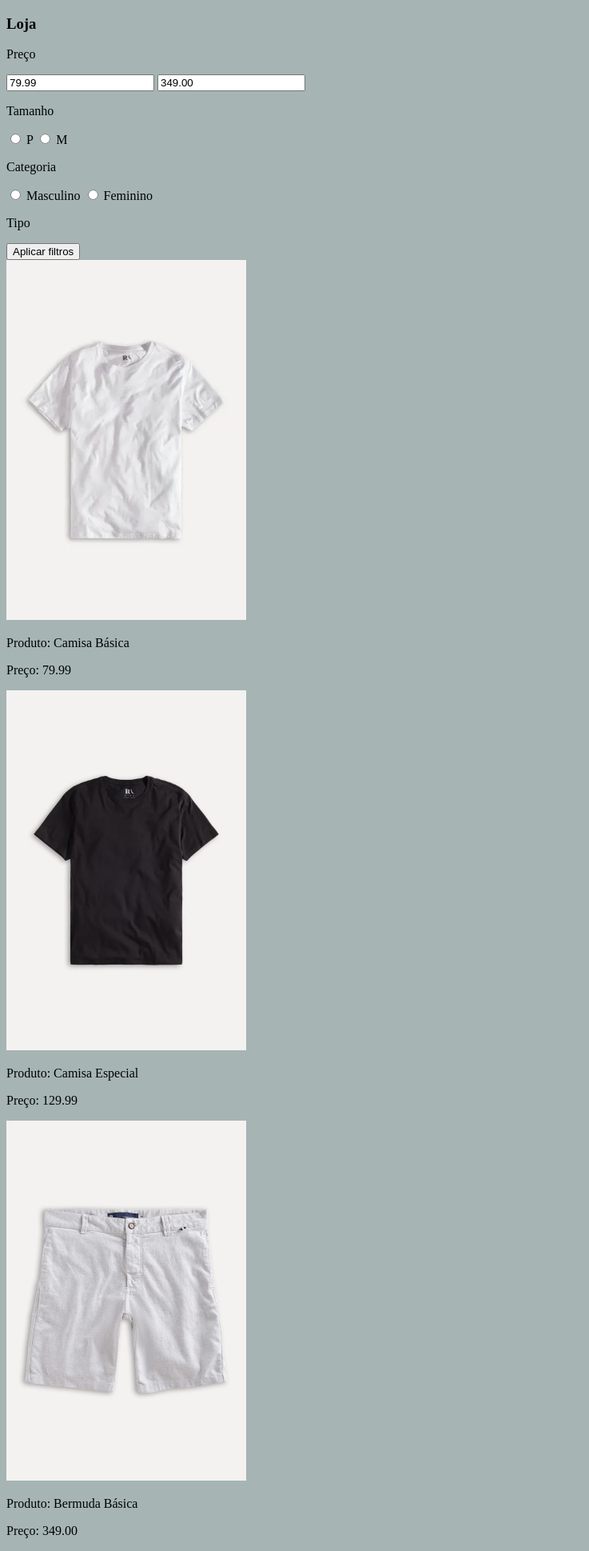
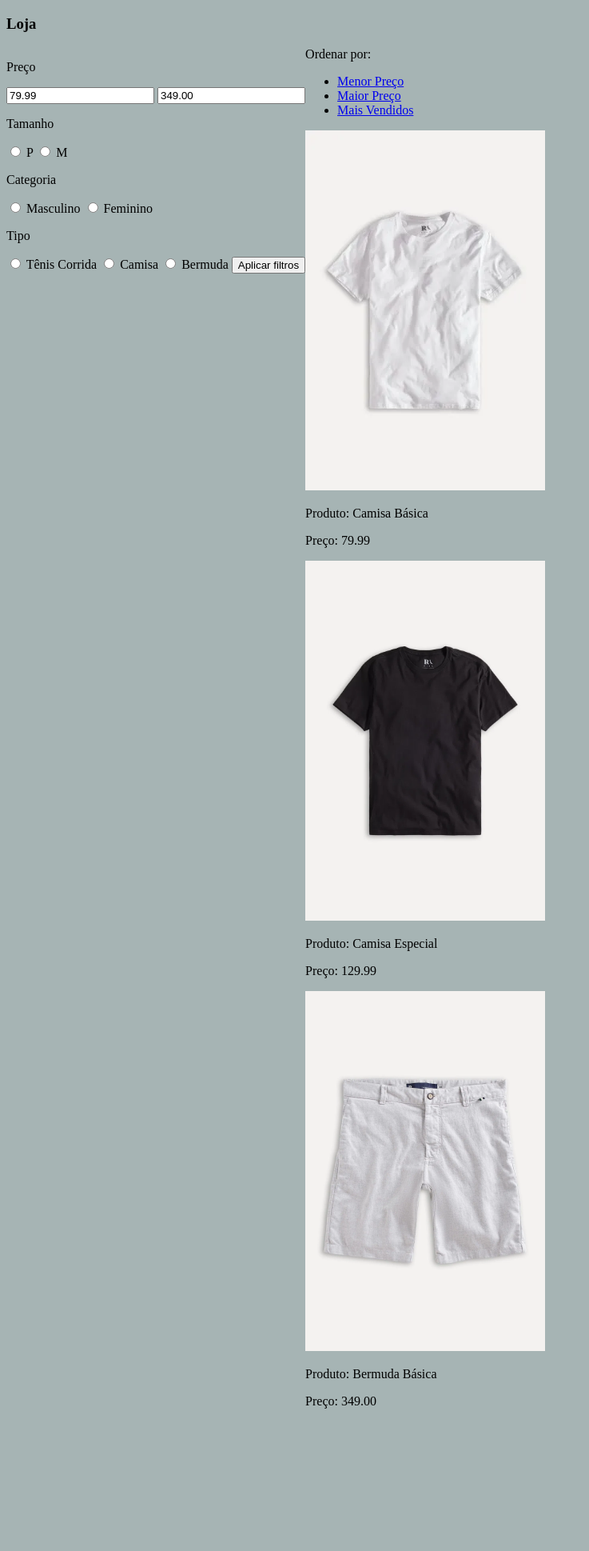
Before and after one commit to Jpzin1/ecommerce-replica-reserva, a Django app: page /loja/ in a window 1280 px wide. Shown: the part 78-2017 px from the top of the page at 80% size, without its empty margins (0-737 px from the left). After the commit the page ends 1839 px from the top, so only its background shows below. Run offline with Django 5.2, Linux system fonts and the light colour scheme; data comes from the database, SQL or seed files in the repository.

Commit message:
new commit add js para ordenar preços

```diff
--- a/ecommerce/loja/templates/base.html
+++ b/ecommerce/loja/templates/base.html
@@ -12,5 +12,7 @@
     {% include 'navbar.html' %}
     {% block body %}
     {% endblock %}
+
+    <script type="text/javascript" src="{% static 'js/main.js' %}"></script>
 </body>
 </html>
--- a/ecommerce/loja/templates/loja.html
+++ b/ecommerce/loja/templates/loja.html
@@ -4,6 +4,8 @@
 {% block body %}
 
 <h3>Loja</h3>
+
+<div style="display: flex;">
 
     <form method="POST" action="">
         {% csrf_token %}
@@ -24,13 +26,20 @@
         {% endfor %}
 
         <p>Tipo</p>
-    {% for tipo in tipos %}
+        {% for tipo in tipos_navegacao %}
         <input type="radio" name="tipo" value="{{ tipo.slug }}">
         <label for="{{ tipo.slug }}">{{ tipo.nome }}</label>
         {% endfor %}
         <button type="submit">Aplicar filtros</button>
     </form>
 
+    <div>
+        Ordenar por:
+        <ul>
+            <li><a href="#" class="item-ordenar" name="menor-preco">Menor Preço</a></li>
+            <li><a href="#" class="item-ordenar" name="maior-preco">Maior Preço</a></li>
+            <li><a href="#" class="item-ordenar" name="mais-vendidos">Mais Vendidos</a></li>
+        </ul>
         {% for produto in produtos %}
 
         <a href="{% url 'ver_produto' produto.id %}">
@@ -40,5 +49,7 @@
         <p>Preço: {{ produto.preco }}</p>
 
         {% endfor %}
+    </div>
 
+</div>
 {% endblock %}
--- a/ecommerce/loja/utils.py
+++ b/ecommerce/loja/utils.py
@@ -18,3 +18,13 @@ def preco_minimo_maximo(produtos):
         minimo = list(produtos.aggregate(Min("preco")).values())[0]
         minimo = round(minimo, 2)
     return minimo, maximo
+
+
+def ordenar_produtos(produtos, ordem):
+    if ordem == "menor-preco":
+        produtos = produtos.order_by("preco")
+    elif ordem == "maior-preco":
+        produtos = produtos.order_by("-preco")
+    elif ordem == "mais-vendidos":
+        produtos = produtos
+    return produtos
--- a/ecommerce/loja/views.py
+++ b/ecommerce/loja/views.py
@@ -1,7 +1,7 @@
 from django.shortcuts import render, redirect
 from .models import *
 import uuid
-from .utils import filtrar_produtos, preco_minimo_maximo
+from .utils import filtrar_produtos, preco_minimo_maximo, ordenar_produtos
 
 
 # Create your views here.
@@ -25,13 +25,14 @@ def loja(request, filtro=None):
             produtos = produtos.filter(tipo__slug=dados.get("tipo"))
         if "categoria" in dados:
             produtos = produtos.filter(categoria__slug=dados.get("categoria"))
-
-
     itens = ItemEstoque.objects.filter(quantidade__gt=0, produto__in=produtos)
     tamanhos = itens.values_list("tamanho", flat=True).distinct()
     ids_categorias = produtos.values_list("categoria", flat=True).distinct()
     categorias = Categoria.objects.filter(id__in=ids_categorias)
     minimo, maximo = preco_minimo_maximo(produtos)
+
+    ordem = request.GET.get("ordem", "menor-preco")
+    produtos = ordenar_produtos(produtos, ordem)
     context = {"produtos": produtos, "minimo": minimo, "maximo": maximo, "tamanhos": tamanhos,
                "categorias": categorias}
     return render(request, 'loja.html', context)
--- /dev/null
+++ b/ecommerce/static/js/main.js
@@ -0,0 +1,8 @@
+var url = new URL(document.URL);
+var itens = document.getElementsByClassName("item-ordenar");
+
+for (i = 0; i < itens.length; i++) {
+    itens[i]
+    url.searchParams.set("ordem", itens[i].name)
+    itens[i].href = url.href;
+}
```
Lines whose indentation alone changed are shown as unchanged.
